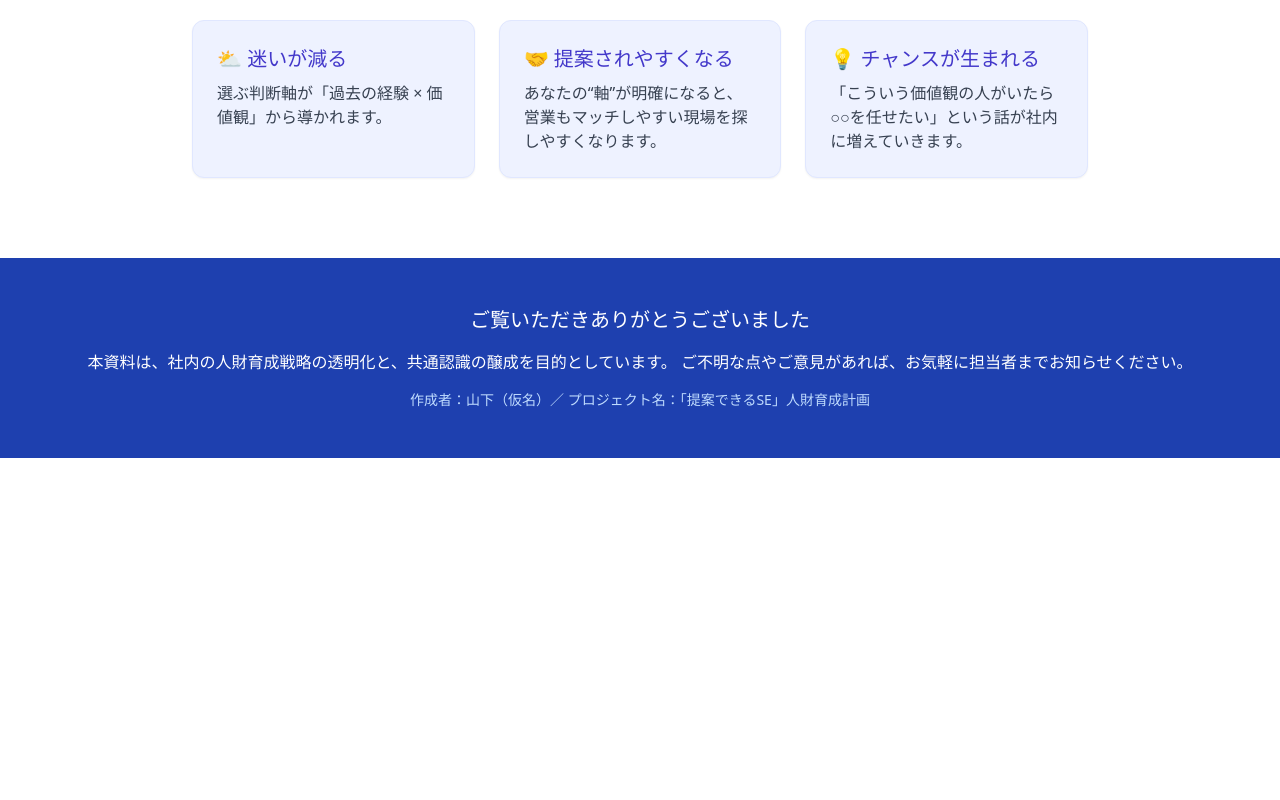
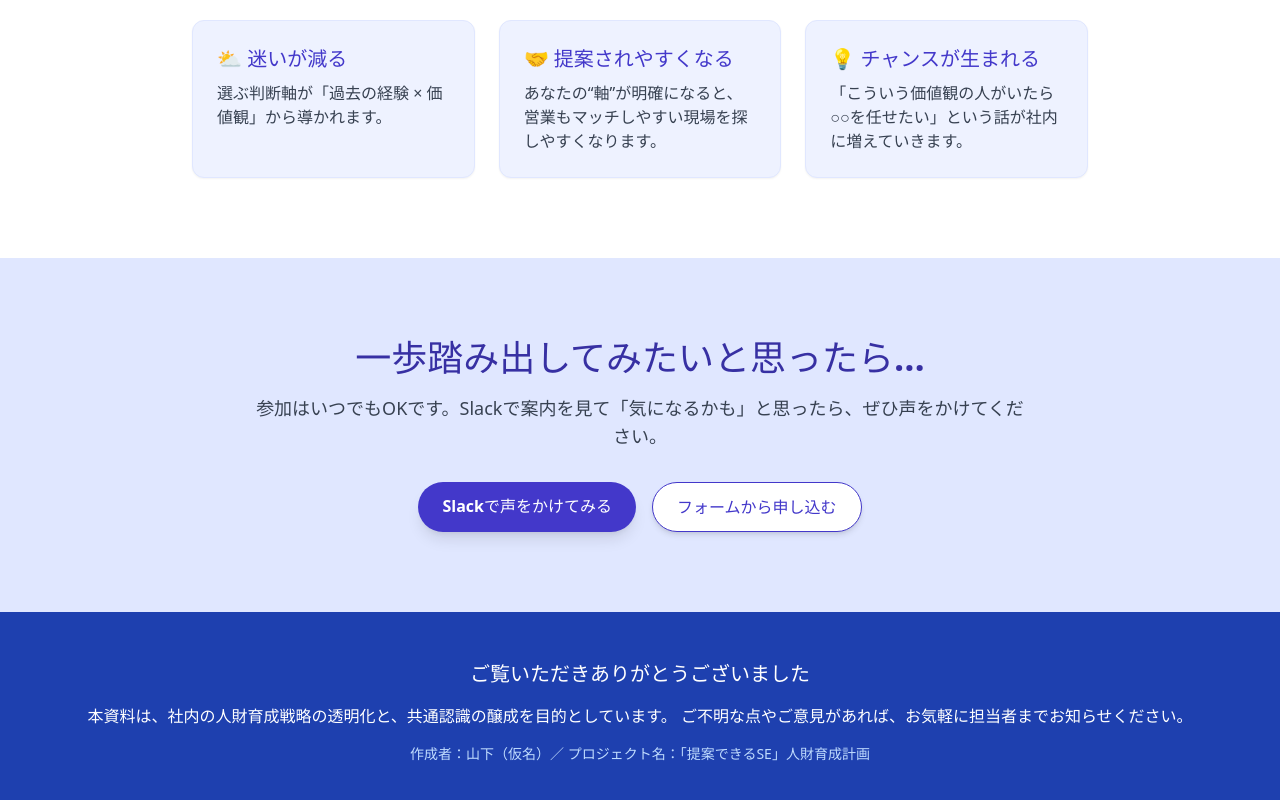
Before and after one commit to kutsu-4ta/circler-ses-lp, a React (Vite) app: page /members in a window 1280 px wide. Shown: the part 2343-3143 px from the top of the page. Before the commit the page ends 2801 px from the top, so only its background shows below. Built offline with nearby package versions, Linux system fonts and the light colour scheme.

Commit message:
メンバーCTA

```diff
--- /dev/null
+++ b/src/components/member/CTASection.tsx
@@ -0,0 +1,33 @@
+const CTASection: React.FC = () => (
+    <section className="py-20 px-4 bg-indigo-100 text-center">
+        <div className="max-w-3xl mx-auto">
+            <h2 className="text-3xl sm:text-4xl font-bold text-indigo-800 mb-4">
+                一歩踏み出してみたいと思ったら…
+            </h2>
+            <p className="text-lg text-gray-700 mb-8">
+                参加はいつでもOKです。Slackで案内を見て「気になるかも」と思ったら、ぜひ声をかけてください。
+            </p>
+
+            <div className="flex flex-col sm:flex-row justify-center gap-4">
+                <a
+                    href="https://your-slack-link-here" // ← 実際のSlackリンクに置き換えてください
+                    target="_blank"
+                    rel="noopener noreferrer"
+                    className="bg-indigo-700 hover:bg-indigo-800 text-white font-bold py-3 px-6 rounded-full shadow-lg transition transform hover:scale-105"
+                >
+                    Slackで声をかけてみる
+                </a>
+                <a
+                    href="https://your-form-link-here" // ← GoogleフォームやNotionフォームなどでもOK
+                    target="_blank"
+                    rel="noopener noreferrer"
+                    className="bg-white text-indigo-700 font-bold py-3 px-6 rounded-full border border-indigo-700 hover:bg-indigo-50 shadow-md transition transform hover:scale-105"
+                >
+                    フォームから申し込む
+                </a>
+            </div>
+        </div>
+    </section>
+);
+
+export default CTASection;
--- a/src/pages/MemberPage.tsx
+++ b/src/pages/MemberPage.tsx
@@ -3,6 +3,7 @@ import WorkChangeSection from "../components/member/WorkChangeSection";
 import YourActionSection from "../components/member/YourActionSection";
 import BelongingSection from "../components/member/BelongingSection";
 import FutureSection from "../components/member/FutureSection";
+import CTASection from "../components/member/CTASection";
 
 const MemberPage: React.FC = () => {
     return (
@@ -12,6 +13,7 @@ const MemberPage: React.FC = () => {
             <BelongingSection />
             <YourActionSection />
             <FutureSection />
+            <CTASection />
         </div>
     );
 };
```
